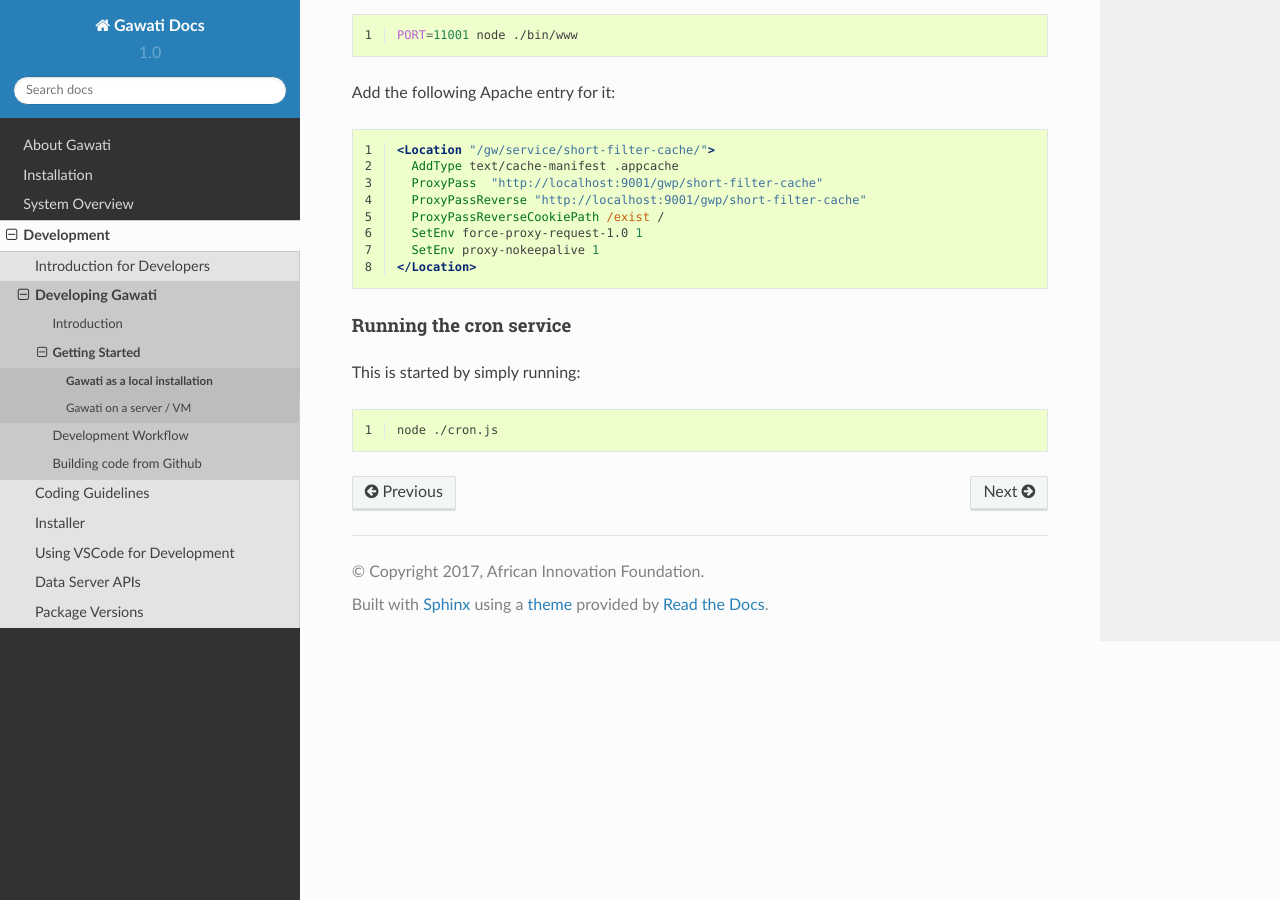
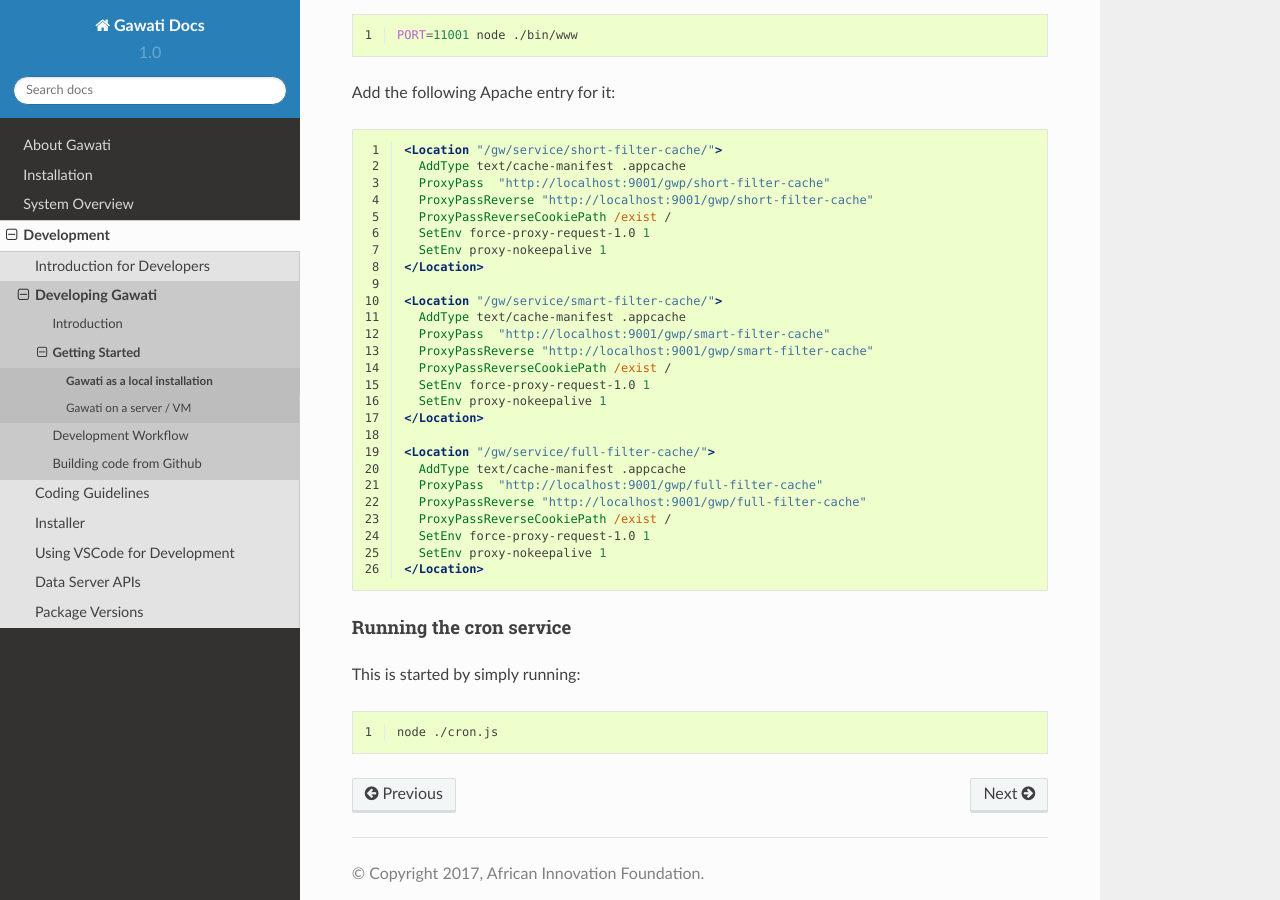
Before and after one commit to gawati/gawati-docs, a Sphinx documentation site: the page built from docs/source/development/dev-env-local.rst, in a window 1280 px wide and 900 px high, scrolled down 7421 px. Built offline with Sphinx 7.4.7 and the Read the Docs theme 2.0.0, drawn with Linux system fonts in a browser that asks for light colours; some of the changed text lies outside the part shown.

Commit message:
Updated versions; added additional httpd conf

```diff
--- a/docs/source/development/dev-env-local.rst
+++ b/docs/source/development/dev-env-local.rst
@@ -304,6 +304,26 @@ Add the following Apache entry for it:
     SetEnv proxy-nokeepalive 1
   </Location>
 
+  <Location "/gw/service/smart-filter-cache/">
+    AddType text/cache-manifest .appcache
+    ProxyPass  "http://localhost:9001/gwp/smart-filter-cache"
+    ProxyPassReverse "http://localhost:9001/gwp/smart-filter-cache"
+    ProxyPassReverseCookiePath /exist /
+    SetEnv force-proxy-request-1.0 1
+    SetEnv proxy-nokeepalive 1
+  </Location>
+
+  <Location "/gw/service/full-filter-cache/">
+    AddType text/cache-manifest .appcache
+    ProxyPass  "http://localhost:9001/gwp/full-filter-cache"
+    ProxyPassReverse "http://localhost:9001/gwp/full-filter-cache"
+    ProxyPassReverseCookiePath /exist /
+    SetEnv force-proxy-request-1.0 1
+    SetEnv proxy-nokeepalive 1
+  </Location>
+
+
+
 Running the cron service
 ------------------------
 
--- a/docs/source/development/download-links.rst
+++ b/docs/source/development/download-links.rst
@@ -7,7 +7,7 @@
  4. `Download Gawati Data Xml`_
 
 
-.. _Download Gawati Portal UI: https://github.com/gawati/gawati-portal-ui/releases/download/2.0.4/portal-2.0.4.zip
-.. _Download Gawati Portal Server: https://github.com/gawati/gawati-portal-server/releases/download/1.0.1/portal-server-1.0.1.zip
+.. _Download Gawati Portal UI: https://github.com/gawati/gawati-portal-ui/releases/download/2.0.6/portal-2.0.6.zip
+.. _Download Gawati Portal Server: https://github.com/gawati/gawati-portal-server/releases/download/1.0.2/portal-server-1.0.2.zip
 .. _Download Gawati Data: https://github.com/gawati/gawati-data/releases/download/1.8/gawati-data-1.8.xar
 .. _Download Gawati Data Xml: https://github.com/gawati/gawati-data-xml/releases/download/1.5/gw-data-1.5.xar
--- a/docs/source/development/version-info.rst
+++ b/docs/source/development/version-info.rst
@@ -1,8 +1,8 @@
 
 **Current Versions**:
 
-  * `gawati portal ui`_ : 2.0.4
-  * `gawati portal server`_ : 1.0.1
+  * `gawati portal ui`_ : 2.0.6
+  * `gawati portal server`_ : 1.0.2
   * `gawati data`_ : 1.8
   * `gawati data xml`_ :1.5
 
```
